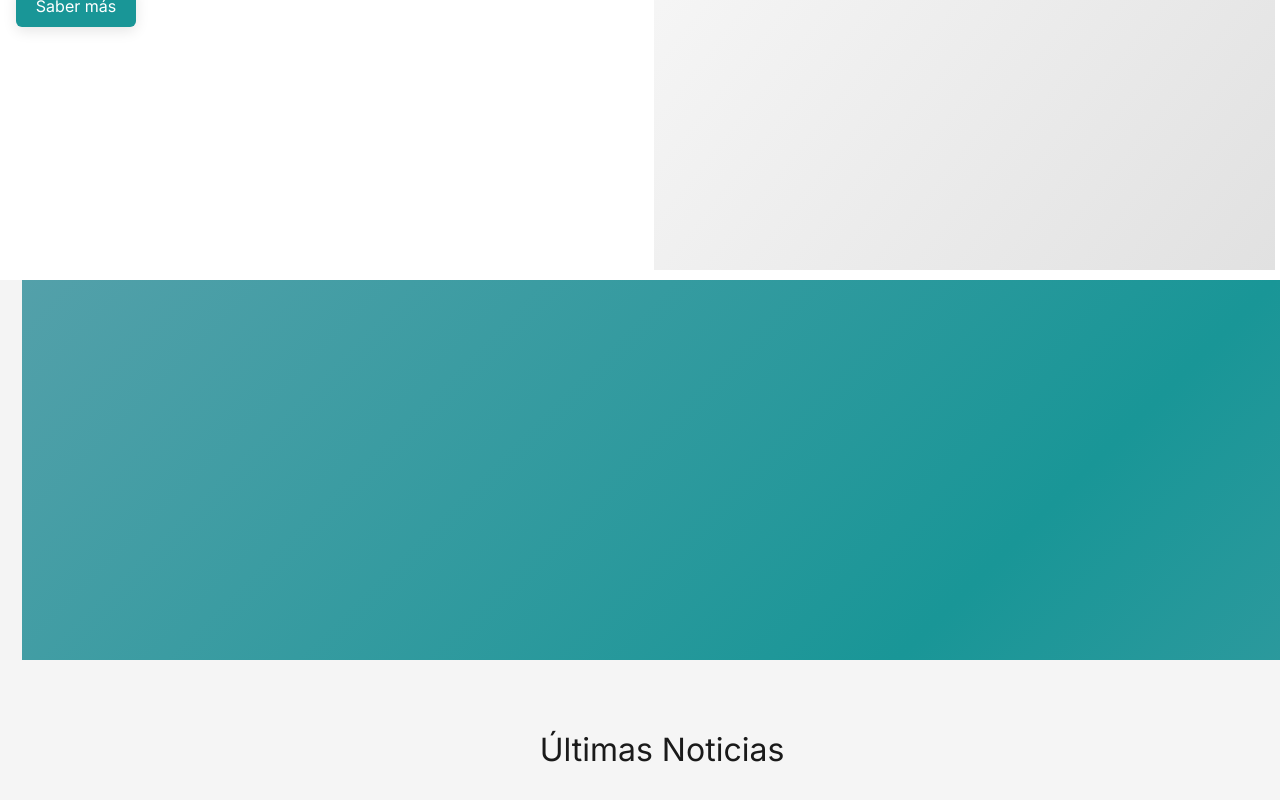
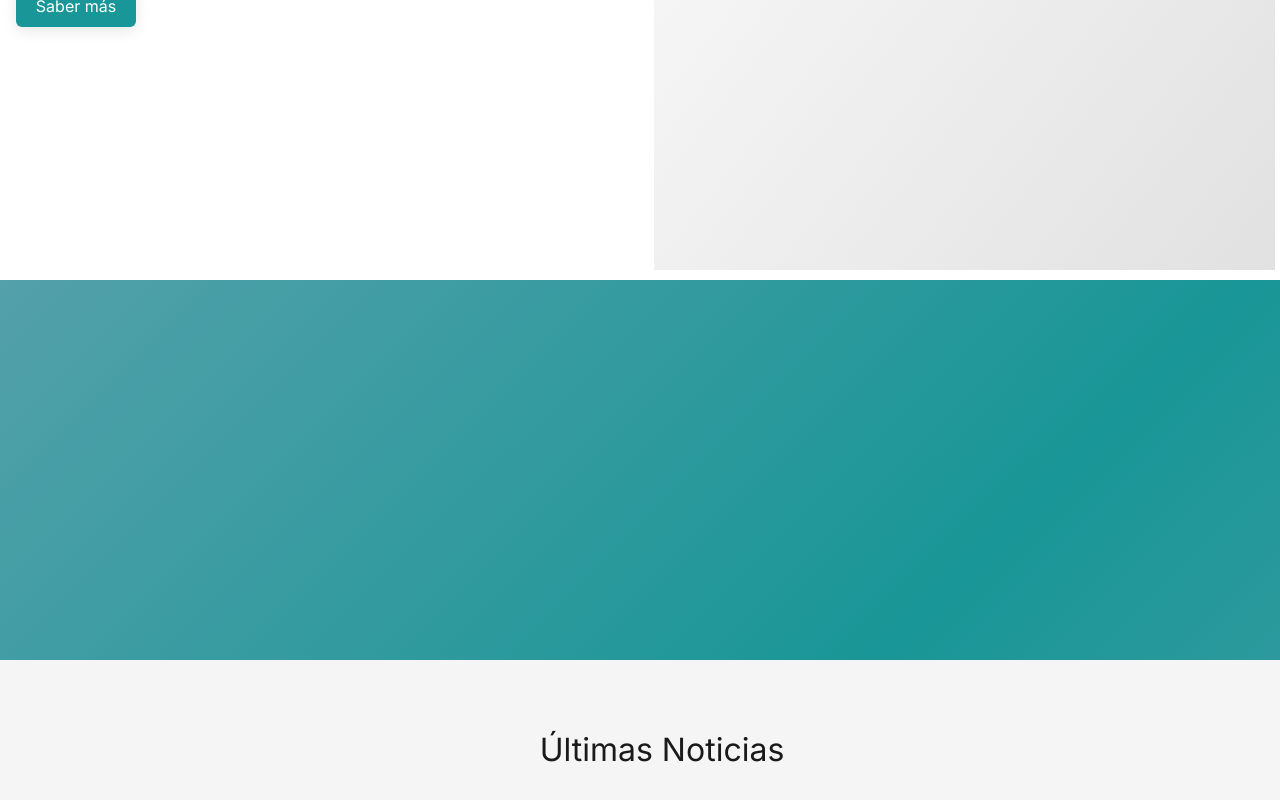
Before and after one commit to Gitbertod/meelatam, a React (Vite) app: page / in a window 1280 px wide. Shown: the part 3100-3900 px from the top of the page. Built offline with nearby package versions, Linux system fonts and the light colour scheme.

Commit message:
centrado de cajas en home

```diff
--- a/components/sectionComponent2/SectionComponent2.module.css
+++ b/components/sectionComponent2/SectionComponent2.module.css
@@ -10,6 +10,5 @@
   .container {
     width: 100vw;
     flex-direction: column;
-    margin: 0px auto;
   }
 }
--- a/components/statsSection/StatsSection.module.css
+++ b/components/statsSection/StatsSection.module.css
@@ -11,7 +11,6 @@
   width: 100vw;           /* Ocupa todo el ancho de la ventana */
   max-width: 100vw;       /* No sobrepasa el ancho de la ventana */
   box-sizing: border-box;
-  margin-left: calc(50% - 50vw); /* Centra el fondo a pantalla completa */
 }
 
 .stat {
```
